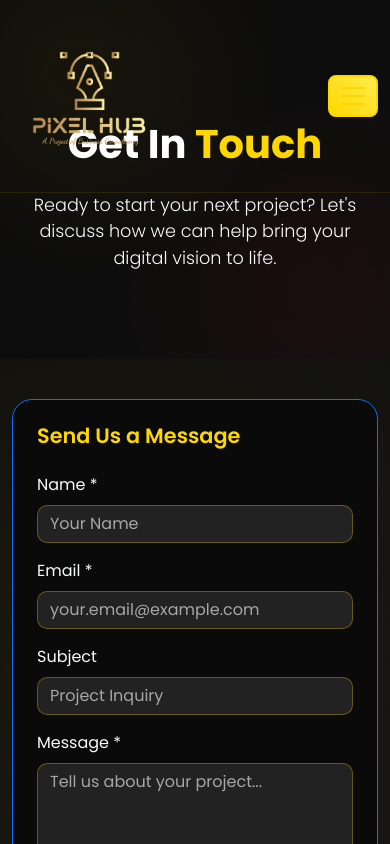
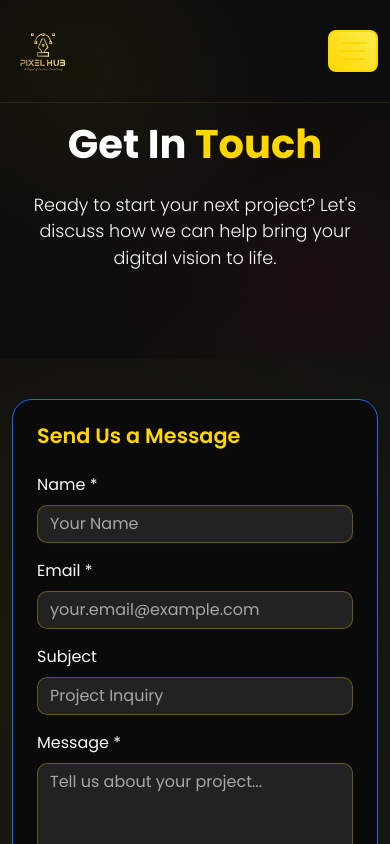
Before and after one commit to tahir1122-dev/pixelhub, a React (Vite) app: page /contact in a window 390 px wide. Shown: the top 844 px of the page. Built offline with nearby package versions, Linux system fonts and the light colour scheme.

Commit message:
Add Netlify configuration, update redirects, and enhance Footer and Navbar components for improved responsiveness

```diff
--- a/src/components/Footer.tsx
+++ b/src/components/Footer.tsx
@@ -1,5 +1,6 @@
 import React from 'react';
 import { Container, Row, Col } from 'react-bootstrap';
+import { Link } from 'react-router-dom';
 import { motion } from 'framer-motion';
 import {
     FaFacebookF,
@@ -103,19 +104,19 @@ const Footer: React.FC = () => {
                             <h5 className="text-primary mb-3">Quick Links</h5>
                             <ul className="list-unstyled">
                                 <li className="mb-2">
-                                    <a href="/" className="text-light text-decoration-none">Home</a>
+                                    <Link to="/" className="text-light text-decoration-none">Home</Link>
                                 </li>
                                 <li className="mb-2">
-                                    <a href="/about" className="text-light text-decoration-none">About Us</a>
+                                    <Link to="/about" className="text-light text-decoration-none">About Us</Link>
                                 </li>
                                 <li className="mb-2">
-                                    <a href="/portfolio" className="text-light text-decoration-none">Portfolio</a>
+                                    <Link to="/portfolio" className="text-light text-decoration-none">Portfolio</Link>
                                 </li>
                                 <li className="mb-2">
-                                    <a href="/testimonials" className="text-light text-decoration-none">Testimonials</a>
+                                    <Link to="/testimonials" className="text-light text-decoration-none">Testimonials</Link>
                                 </li>
                                 <li className="mb-2">
-                                    <a href="/contact" className="text-light text-decoration-none">Contact</a>
+                                    <Link to="/contact" className="text-light text-decoration-none">Contact</Link>
                                 </li>
                             </ul>
                         </motion.div>
--- a/src/components/Navbar.tsx
+++ b/src/components/Navbar.tsx
@@ -49,8 +49,9 @@ const Navbar: React.FC = () => {
                         <img
                             src="/images/logo.png"
                             alt="PixelHub Logo"
+                            className="navbar-logo"
                             style={{
-                                height: '150px',
+                                height: '60px',
                                 width: 'auto',
                                 objectFit: 'contain',
                                 transition: 'all 0.3s ease'
--- a/src/index.css
+++ b/src/index.css
@@ -49,13 +49,50 @@ body::before {
   content: '';
   position: fixed;
   top: 0;
+
+  /* Responsive Navbar Logo */
+  .navbar-logo {
+    height: 60px;
+    width: auto;
+    object-fit: contain;
+    transition: all 0.3s ease;
+  }
+
+  /* Mobile responsive breakpoints */
+  @media (max-width: 992px) {
+    .navbar-logo {
+      height: 50px;
+    }
+  }
+
+  @media (max-width: 768px) {
+    .navbar-logo {
+      height: 45px;
+    }
+
+    .navbar-brand {
+      padding: 0.25rem 0;
+    }
+  }
+
+  @media (max-width: 576px) {
+    .navbar-logo {
+      height: 40px;
+    }
+  }
+
+  @media (max-width: 480px) {
+    .navbar-logo {
+      height: 35px;
+    }
+  }
+
   left: 0;
   width: 100%;
   height: 100%;
-  background-image:
-    radial-gradient(circle at 25% 25%, rgba(255, 215, 0, 0.1) 0%, transparent 50%),
-    radial-gradient(circle at 75% 75%, rgba(255, 0, 0, 0.1) 0%, transparent 50%),
-    radial-gradient(circle at 50% 50%, rgba(255, 215, 0, 0.05) 0%, transparent 50%);
+  background-image: radial-gradient(circle at 25% 25%, rgba(255, 215, 0, 0.1) 0%, transparent 50%),
+  radial-gradient(circle at 75% 75%, rgba(255, 0, 0, 0.1) 0%, transparent 50%),
+  radial-gradient(circle at 50% 50%, rgba(255, 215, 0, 0.05) 0%, transparent 50%);
   animation: particleFloat 20s ease-in-out infinite;
   z-index: -1;
   pointer-events: none;
```
Also changed, not shown: 2 other files (tests, documents, lock files or other folders).
